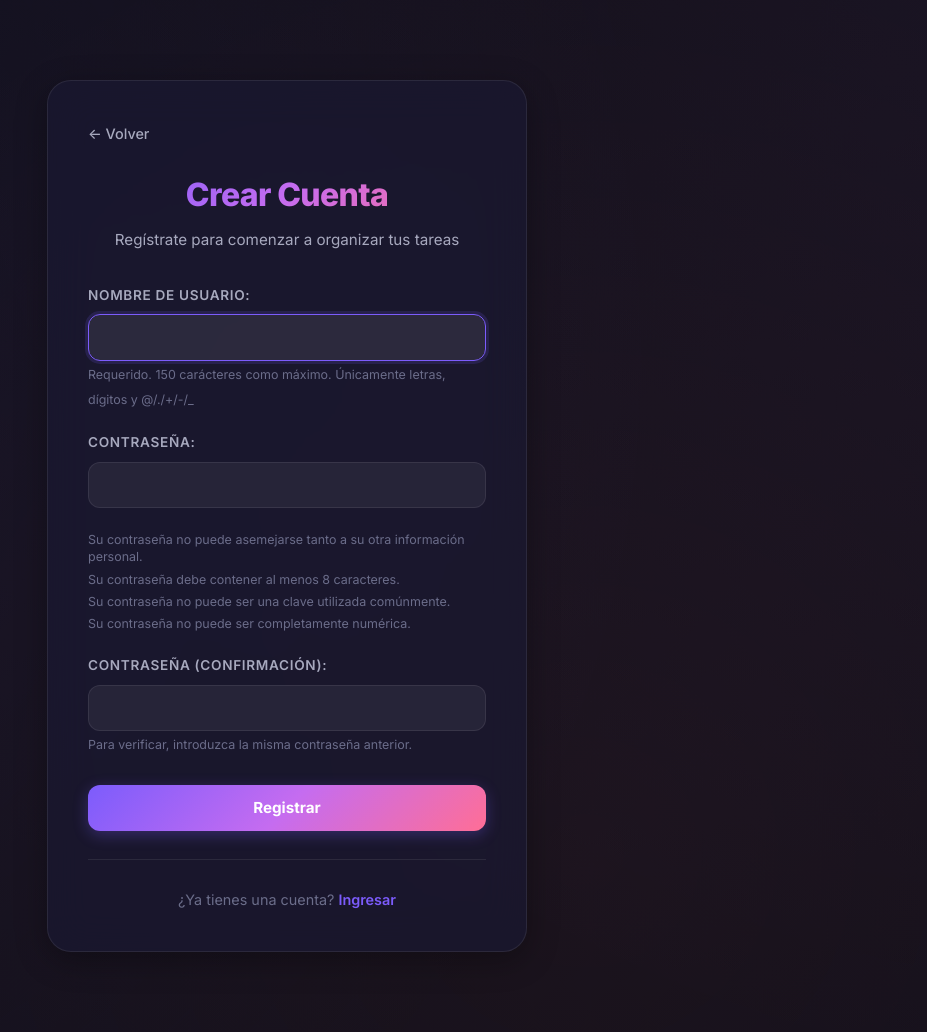
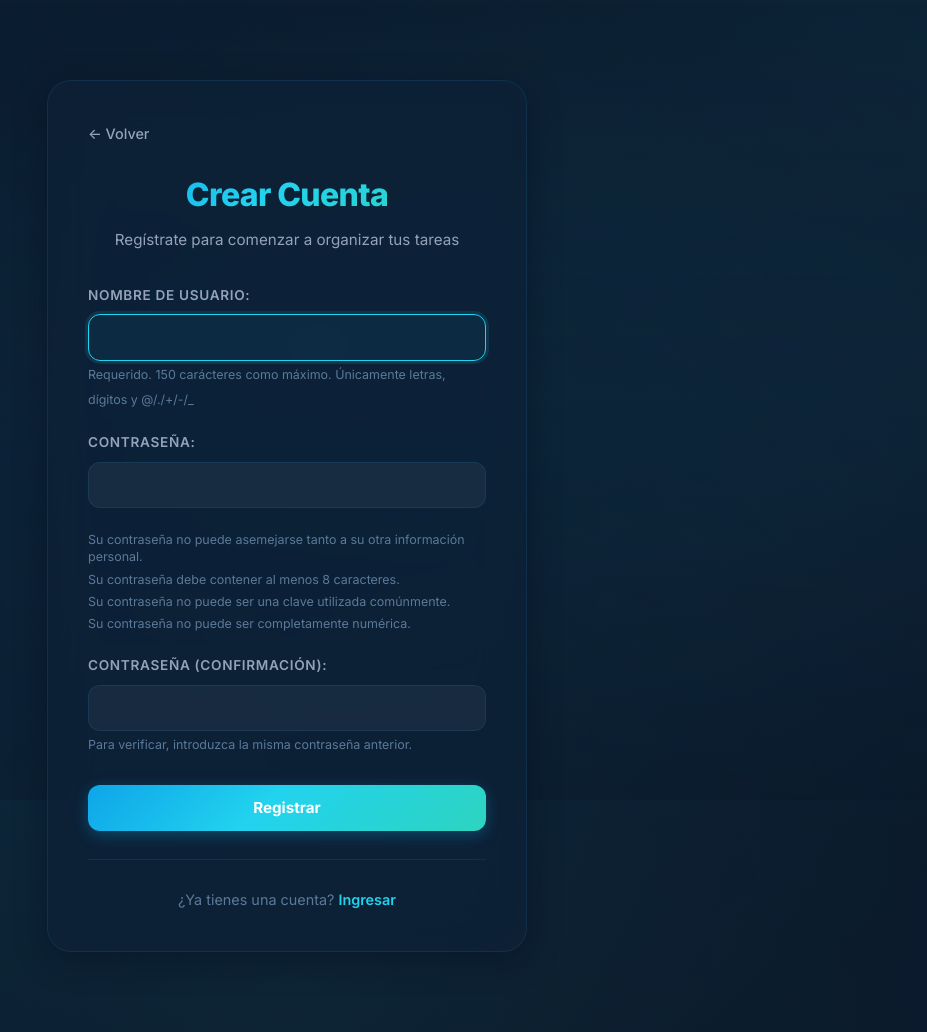
Before and after one commit to ZeduV/GestorTareas, a Django app: page /registro/ in a window 1280 px wide. Shown: the whole page, without its empty margins (353-1280 px from the left). Run offline with Django 5.2, Linux system fonts and the light colour scheme.

Commit message:
Actualizacion

```diff
--- a/base/templates/base/base_layout.html
+++ b/base/templates/base/base_layout.html
@@ -17,28 +17,29 @@
         }
 
         :root {
-            --bg-primary: #0f0e17;
-            --bg-secondary: #1a1932;
-            --bg-card: rgba(26, 25, 50, 0.7);
-            --bg-card-hover: rgba(36, 35, 70, 0.8);
-            --bg-input: rgba(255, 255, 255, 0.06);
-            --border-color: rgba(255, 255, 255, 0.08);
-            --border-focus: #7c5cfc;
-            --text-primary: #fffffe;
-            --text-secondary: #a7a9be;
-            --text-muted: #6b6d8a;
-            --accent-primary: #7c5cfc;
-            --accent-secondary: #ff6e96;
-            --accent-gradient: linear-gradient(135deg, #7c5cfc 0%, #c56cf0 50%, #ff6e96 100%);
-            --accent-gradient-hover: linear-gradient(135deg, #9279fc 0%, #d085f5 50%, #ff8bac 100%);
-            --success: #2ee89e;
-            --danger: #ff4757;
-            --danger-hover: #ff6b7a;
-            --warning: #ffc048;
-            --shadow-sm: 0 2px 8px rgba(0, 0, 0, 0.2);
-            --shadow-md: 0 8px 32px rgba(0, 0, 0, 0.3);
-            --shadow-lg: 0 16px 48px rgba(0, 0, 0, 0.4);
-            --shadow-glow: 0 0 30px rgba(124, 92, 252, 0.15);
+            /* 🌊 Ocean Breeze Theme */
+            --bg-primary: #0a1628;
+            --bg-secondary: #0f2035;
+            --bg-card: rgba(15, 32, 53, 0.75);
+            --bg-card-hover: rgba(20, 50, 80, 0.85);
+            --bg-input: rgba(255, 255, 255, 0.05);
+            --border-color: rgba(56, 189, 248, 0.1);
+            --border-focus: #22d3ee;
+            --text-primary: #f0f9ff;
+            --text-secondary: #94a3b8;
+            --text-muted: #5b7a99;
+            --accent-primary: #22d3ee;
+            --accent-secondary: #38bdf8;
+            --accent-gradient: linear-gradient(135deg, #0ea5e9 0%, #22d3ee 45%, #2dd4bf 100%);
+            --accent-gradient-hover: linear-gradient(135deg, #38bdf8 0%, #67e8f9 45%, #5eead4 100%);
+            --success: #34d399;
+            --danger: #f87171;
+            --danger-hover: #fca5a5;
+            --warning: #fbbf24;
+            --shadow-sm: 0 2px 8px rgba(0, 0, 0, 0.25);
+            --shadow-md: 0 8px 32px rgba(0, 10, 30, 0.4);
+            --shadow-lg: 0 16px 48px rgba(0, 10, 30, 0.5);
+            --shadow-glow: 0 0 30px rgba(34, 211, 238, 0.12);
             --radius-sm: 8px;
             --radius-md: 12px;
             --radius-lg: 16px;
@@ -64,17 +65,32 @@
             width: 200%;
             height: 200%;
             background:
-                radial-gradient(circle at 20% 50%, rgba(124, 92, 252, 0.08) 0%, transparent 50%),
-                radial-gradient(circle at 80% 20%, rgba(197, 108, 240, 0.06) 0%, transparent 50%),
-                radial-gradient(circle at 60% 80%, rgba(255, 110, 150, 0.05) 0%, transparent 50%);
-            animation: bgFloat 20s ease-in-out infinite;
+                radial-gradient(ellipse at 15% 60%, rgba(14, 165, 233, 0.1) 0%, transparent 55%),
+                radial-gradient(ellipse at 85% 25%, rgba(34, 211, 238, 0.08) 0%, transparent 50%),
+                radial-gradient(ellipse at 50% 90%, rgba(45, 212, 191, 0.06) 0%, transparent 50%),
+                radial-gradient(ellipse at 70% 50%, rgba(56, 189, 248, 0.04) 0%, transparent 40%);
+            animation: oceanFloat 25s ease-in-out infinite;
             z-index: -1;
         }
 
-        @keyframes bgFloat {
-            0%, 100% { transform: translate(0, 0) rotate(0deg); }
-            33% { transform: translate(2%, -2%) rotate(1deg); }
-            66% { transform: translate(-1%, 1%) rotate(-1deg); }
+        body::after {
+            content: '';
+            position: fixed;
+            top: 0;
+            left: 0;
+            width: 100%;
+            height: 100%;
+            background:
+                linear-gradient(180deg, transparent 0%, rgba(10, 22, 40, 0.3) 100%);
+            z-index: -1;
+            pointer-events: none;
+        }
+
+        @keyframes oceanFloat {
+            0%, 100% { transform: translate(0, 0) rotate(0deg) scale(1); }
+            25% { transform: translate(1.5%, -1%) rotate(0.5deg) scale(1.01); }
+            50% { transform: translate(-0.5%, 1.5%) rotate(-0.5deg) scale(1); }
+            75% { transform: translate(-1%, -0.5%) rotate(0.3deg) scale(1.01); }
         }
 
         /* ===== Layout ===== */
@@ -150,13 +167,14 @@
             font-weight: 700;
             font-size: 0.85rem;
             text-transform: uppercase;
+            box-shadow: 0 2px 10px rgba(14, 165, 233, 0.3);
         }
 
         /* ===== Card Component ===== */
         .card {
             background: var(--bg-card);
-            backdrop-filter: blur(20px);
-            -webkit-backdrop-filter: blur(20px);
+            backdrop-filter: blur(24px) saturate(1.4);
+            -webkit-backdrop-filter: blur(24px) saturate(1.4);
             border: 1px solid var(--border-color);
             border-radius: var(--radius-xl);
             padding: 2.5rem;
@@ -406,12 +425,12 @@
             transition: var(--transition);
             background: var(--accent-gradient);
             color: white;
-            box-shadow: 0 4px 15px rgba(124, 92, 252, 0.3);
+            box-shadow: 0 4px 15px rgba(14, 165, 233, 0.3);
             margin-top: 0.5rem;
         }
 
         form input[type="submit"]:hover {
-            box-shadow: 0 6px 25px rgba(124, 92, 252, 0.45);
+            box-shadow: 0 6px 25px rgba(14, 165, 233, 0.45);
             transform: translateY(-2px);
         }
 
```
Also changed, not shown: other parts of base/templates/base/base_layout.html (+30 -27 lines).
